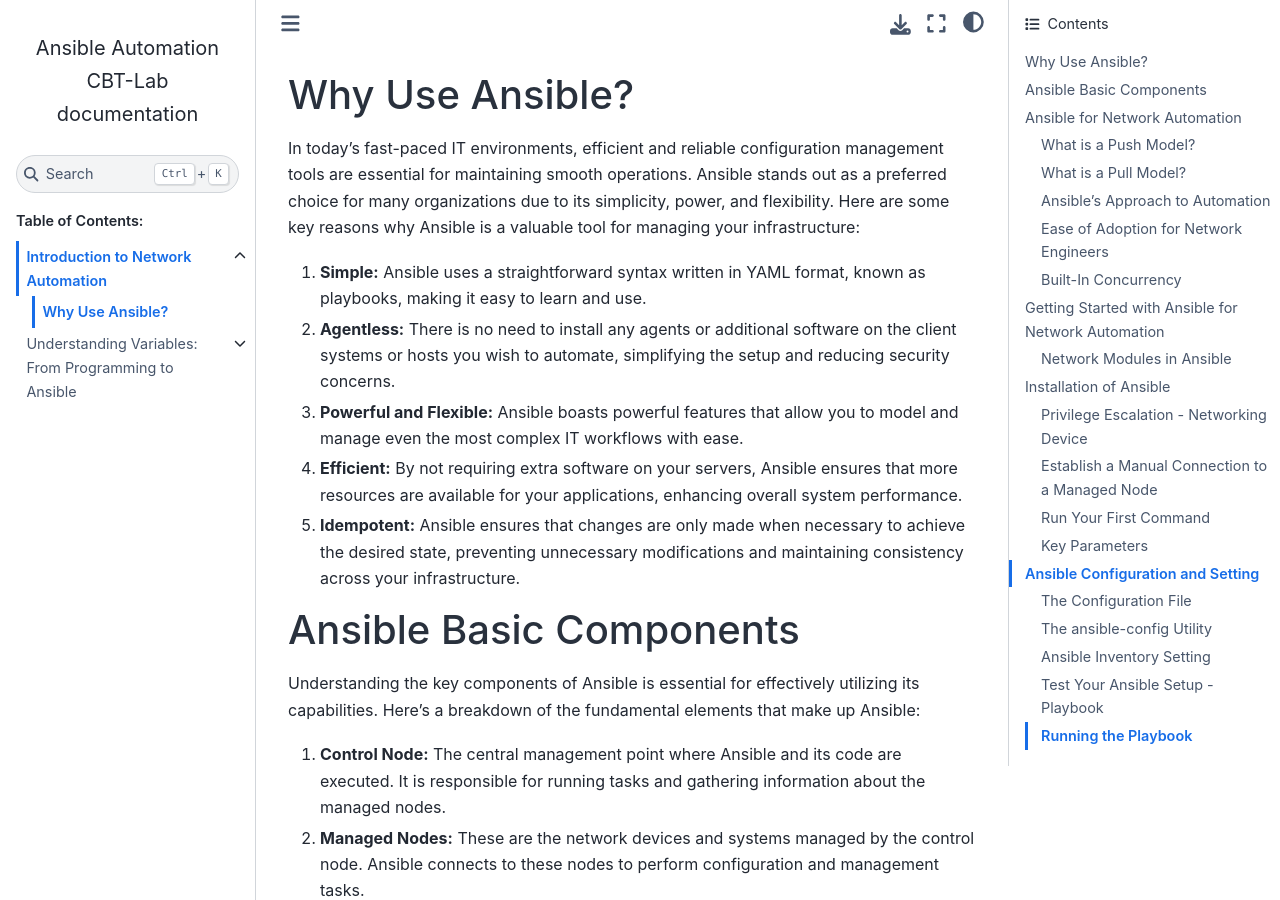
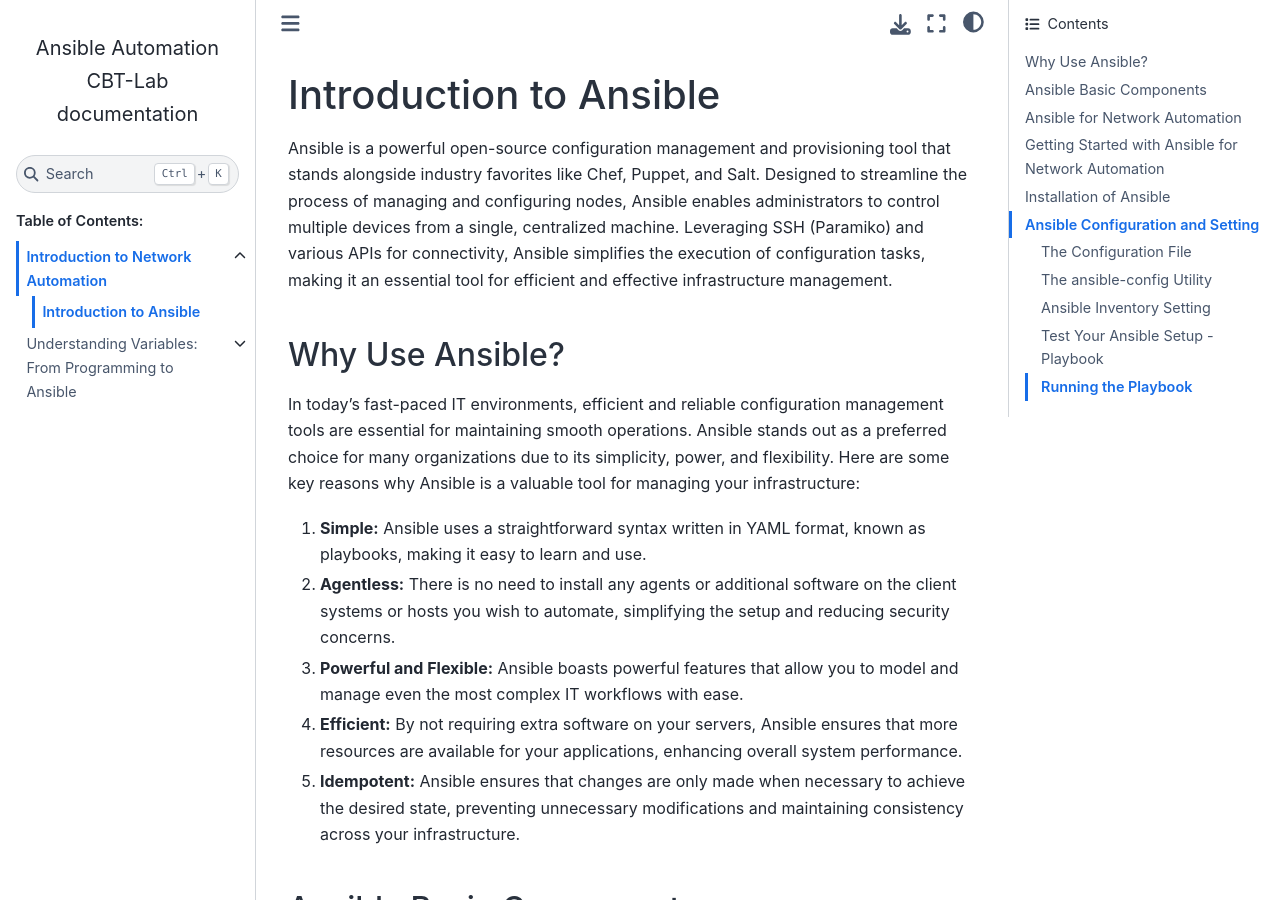
Before and after one commit to sydasif/ansible-cbt-lab, a Sphinx documentation site: the page built from docs/source/01_introduction/01_intro.md, in a window 1280 px wide and 900 px high. Built offline with Sphinx 7.4.7 and the Sphinx Book theme 1.1.4, drawn with Linux system fonts in a browser that asks for light colours.

Commit message:
update chapter 1

```diff
--- a/docs/source/01_introduction/01_intro.md
+++ b/docs/source/01_introduction/01_intro.md
@@ -1,3 +1,7 @@
+# Introduction to Ansible
+
+Ansible is a powerful open-source configuration management and provisioning tool that stands alongside industry favorites like Chef, Puppet, and Salt. Designed to streamline the process of managing and configuring nodes, Ansible enables administrators to control multiple devices from a single, centralized machine. Leveraging SSH (Paramiko) and various APIs for connectivity, Ansible simplifies the execution of configuration tasks, making it an essential tool for efficient and effective infrastructure management.
+
 ## Why Use Ansible?
 
 In today's fast-paced IT environments, efficient and reliable configuration management tools are essential for maintaining smooth operations. Ansible stands out as a preferred choice for many organizations due to its simplicity, power, and flexibility. Here are some key reasons why Ansible is a valuable tool for managing your infrastructure:
```
